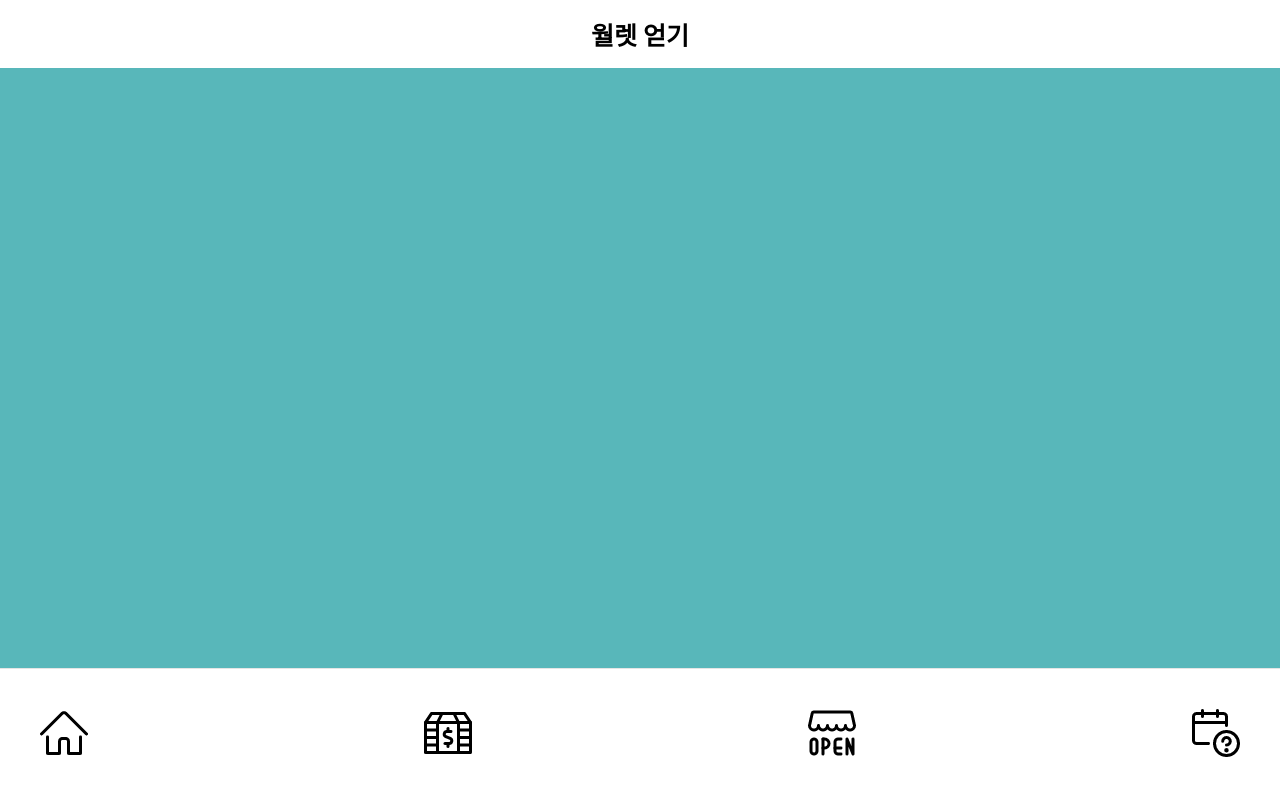
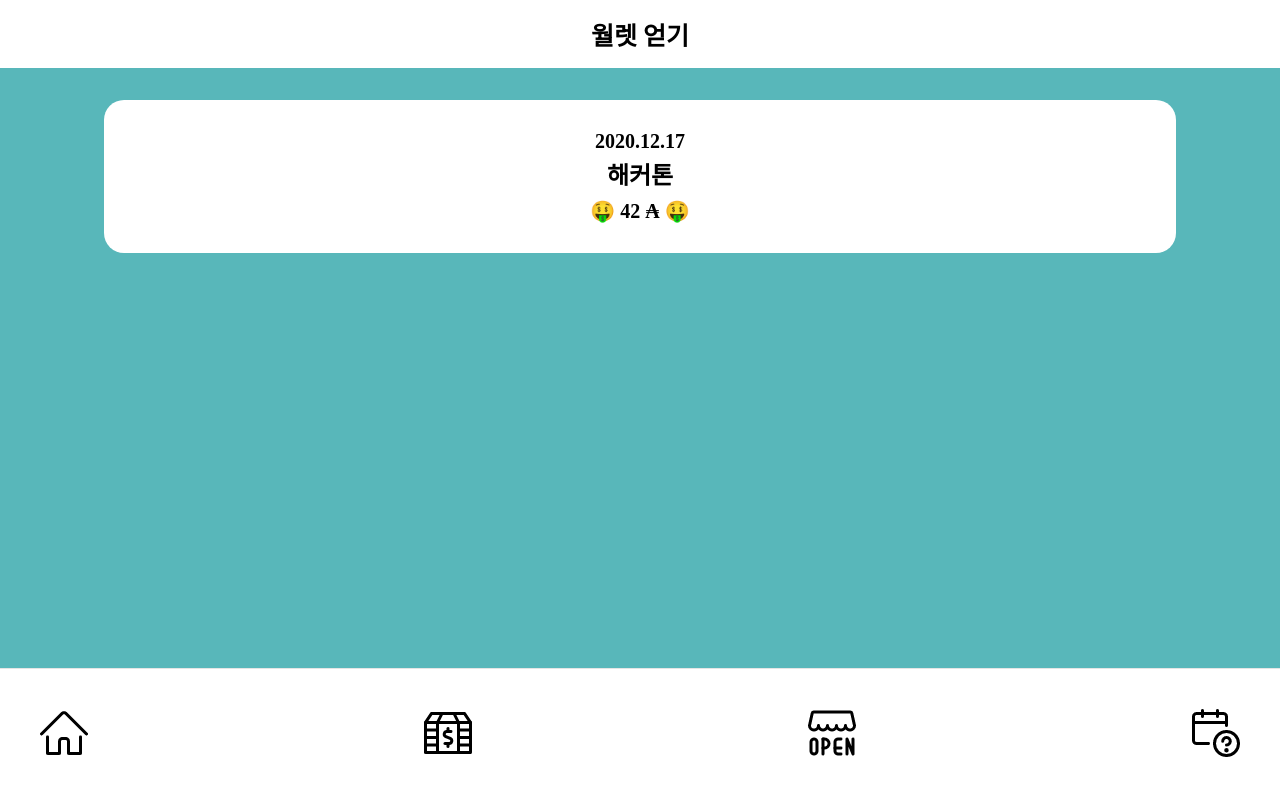
Before and after one commit to 42Bank/42Bank-front, a React (Create React App) app in the folder front/: page /events in a window 1280 px wide. Shown: the top 796 px of the page. Built offline with nearby package versions, Linux system fonts and the light colour scheme.

Commit message:
[ADD]: events page and fix hover color

```diff
--- a/front/src/components/NavBar.js
+++ b/front/src/components/NavBar.js
@@ -56,7 +56,7 @@ const StyledButton = styled.button`
 	background: none;
 	&: hover {
 		cursor: pointer;
-		background: gray;
+		background: #EFEDED;
 	}
 `;
 
--- a/front/src/pages/Events.js
+++ b/front/src/pages/Events.js
@@ -9,6 +9,11 @@ const Events = () => (
 		<StyledEvents>
 			<TopBar>월렛 얻기</TopBar>
 			<NavBar/>
+			<EventList>
+				<EventDate>2020.12.17</EventDate>
+				<EventTxt>해커톤</EventTxt>
+				<EventWallet>🤑 42 ₳ 🤑</EventWallet>
+			</EventList>
 		</StyledEvents>
 	</>
 );
@@ -24,7 +29,36 @@ const StyledEvents = styled.div`
 	display: flex;
 	flex-direction: column;
 	align-items: center;
-	// background-color: #58B7BA;
+	// background-color: #EFEDED;
+`
+
+const EventList = styled.li`
+	width: 80%;
+	background: #fff;
+	border-radius: 20px;
+	margin: 2rem 0rem;
+	list-style: none;
+	text-align: center;
+	font-size: 20px;
+	font-weight: bold;
+	padding: 1.5rem;
+	line-height: 35px;
+	&: hover {
+		cursor: pointer;
+		background: #EFEDED;
+	}
+`
+
+const EventDate = styled.div`
+
+`
+
+const EventTxt = styled.div`
+	font-size: 24px;
+`
+
+const EventWallet = styled.div`
+
 `
 
 export default Events
--- a/front/src/pages/Shop.js
+++ b/front/src/pages/Shop.js
@@ -61,6 +61,10 @@ const StyledProducts = styled.li`
 	border-radius: 20px;
 	margin: 2rem 0rem;
 	list-style: none;
+	&: hover {
+		cursor: pointer;
+		background: #EFEDED;
+	}
 `
 
 const StyledImg = styled.div`
```
Also changed, not shown: 1 other file (tests, documents, lock files or other folders).
